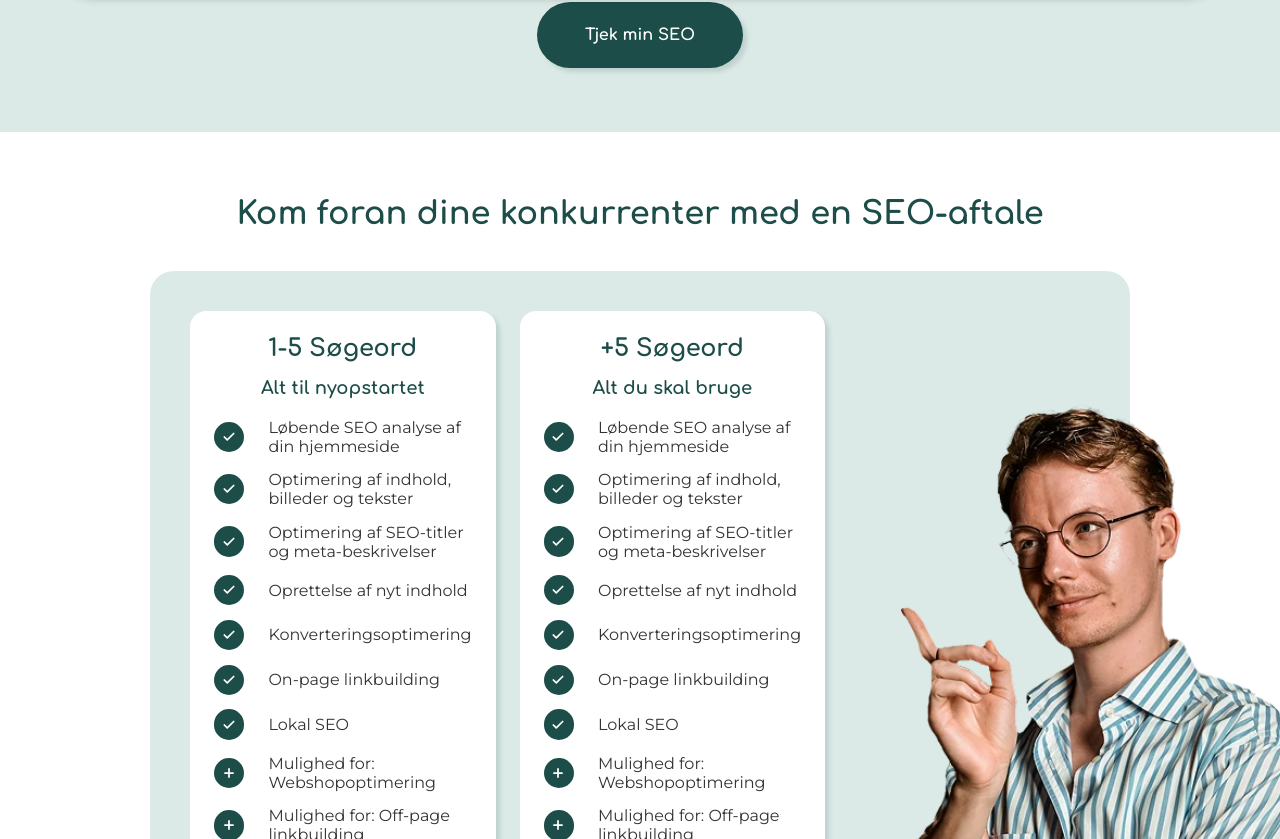
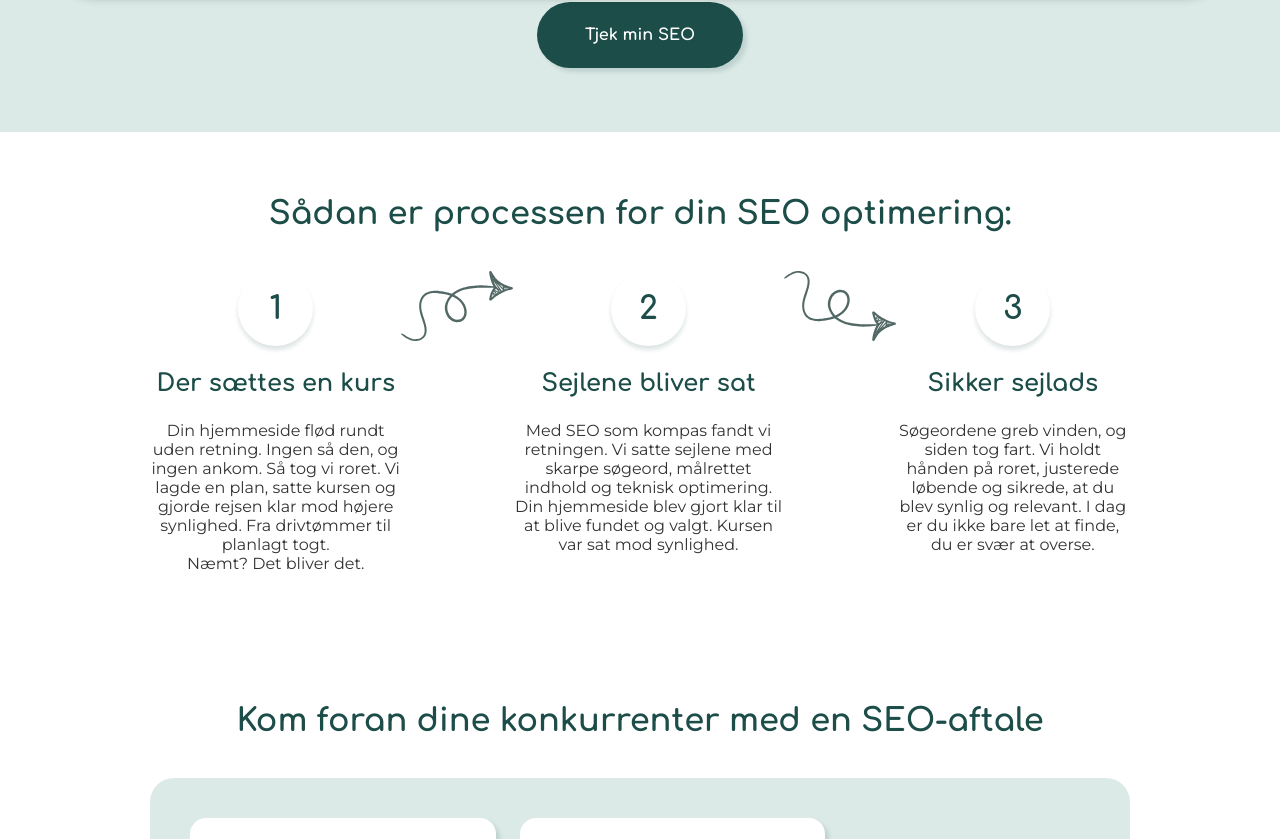
Before and after one commit to SofiePedersen/naemtnu, a Vue app: page / in a window 1280 px wide. Shown: the part 434-1273 px from the top of the page. Built offline with nearby package versions, Linux system fonts and the light colour scheme; no server answers.

Commit message:
Early morning pushing
I need to sleep more. Seo process done

```diff
--- a/src/App.vue
+++ b/src/App.vue
@@ -6,12 +6,14 @@ import Faq from "./components/Faq.vue";
 import Contact from "./components/Contact.vue";
 import Reviews from "./components/Reviews.vue";
 import Packs from "./components/Packs.vue";
+import SeoProcess from "./components/SeoProcess.vue";
 </script>
 
 <template>
   <main>
     <Header />
     <HeroSection />
+    <SeoProcess />
     <Packs />
     <Reviews />
     <Faq />
--- a/src/components/SeoProcess.vue
+++ b/src/components/SeoProcess.vue
@@ -0,0 +1,206 @@
+<script setup>
+
+</script>
+
+<template>
+    <div class="seo-section">
+        <h2 class="seo-section__title">Sådan er processen for din SEO optimering:</h2>
+
+        <div class="seo-section__roadmap">
+            <div class="seo-section__card">
+                <div class="card__circle">
+                    <p class="card__number">1</p>
+                </div>
+
+                <h3 class="card__title">Der sættes en kurs</h3>
+
+                <p class="card__text">
+                    Din hjemmeside flød rundt uden retning.
+                    Ingen så den, og ingen ankom. Så tog vi
+                    roret. Vi lagde en plan, satte kursen og
+                    gjorde rejsen klar mod højere synlighed.
+                    Fra drivtømmer til planlagt togt.
+                    <br>
+                    Næmt? Det bliver det.
+                </p>
+            </div>
+
+            <div class="seo-section__arrow-wrapper">
+                <img src="@/assets/icons/arrow-swirl-1.svg" alt="" class="seo-section__arrow--1" />
+            </div>
+
+            <div class="seo-section__card">
+                <div class="card__circle">
+                    <p class="card__number">2</p>
+                </div>
+
+                <h3 class="card__title">Sejlene bliver sat</h3>
+
+                <p class="card__text">
+                    Med SEO som kompas fandt vi retningen.
+                    Vi satte sejlene med skarpe søgeord, målrettet
+                    indhold og teknisk optimering. Din hjemmeside
+                    blev gjort klar til at blive fundet og
+                    valgt. Kursen var sat mod synlighed.
+                </p>
+            </div>
+
+            <div class="seo-section__arrow-wrapper">
+                <img src="@/assets/icons/arrow-swirl-2.svg" alt="" class="seo-section__arrow--2" />
+            </div>
+
+            <div class="seo-section__card">
+                <div class="card__circle">
+                    <p class="card__number">3</p>
+                </div>
+
+                <h3 class="card__title">Sikker sejlads</h3>
+
+                <p class="card__text">
+                    Søgeordene greb vinden, og siden tog
+                    fart. Vi holdt hånden på roret, justerede
+                    løbende og sikrede, at du blev synlig
+                    og relevant. I dag er du ikke bare let
+                    at finde, du er svær at overse.
+                </p>
+            </div>
+        </div>
+    </div>
+</template>
+
+<style lang="scss" scoped>
+@import "../assets/main.scss";
+
+.seo-section {
+    padding: 4rem 1rem;
+    display: flex;
+    flex-direction: column;
+}
+
+.seo-section__title {
+    color: $color-kelp-green;
+    padding-bottom: 2.5rem;
+}
+
+.card__text {
+    color: $color-charcoal-black;
+}
+
+.seo-section__arrow-wrapper {
+    display: none;
+}
+
+.seo-section__roadmap {
+    display: flex;
+    justify-content: center;
+    flex-direction: column;
+    align-items: center;
+}
+
+.seo-section__card {
+    display: flex;
+    flex-direction: column;
+    justify-content: center;
+    align-items: center;
+    text-align: center;
+    max-width: 23.125rem;
+    padding-bottom: 4rem;
+}
+
+.seo-section__card:last-of-type {
+    padding-bottom: 0rem;
+}
+
+.card__circle {
+    background-color: $color-cloudy-white;
+    width: 4.688rem;
+    height: 4.688rem;
+    display: flex;
+    justify-content: center;
+    align-items: center;
+    border-radius: 50rem;
+    box-shadow: 0px 4px 4px rgba($color-kelp-green, 0.15);
+}
+
+.card__number {
+    font-size: 2rem;
+    font-family: "Comfortaa";
+    font-weight: bold;
+    color: $color-kelp-green;
+}
+
+.card__title {
+    padding: 2rem 0rem;
+    color: $color-kelp-green;
+}
+
+/*──────── Tablet ────────────────────────*/
+
+    @media (min-width: 768px) {
+        .seo-section__title {
+            text-align: center;
+        }
+
+        .seo-section__card {
+            display: flex;
+            flex-direction: column;
+            justify-content: center;
+            align-items: center;
+            text-align: center;
+            max-width: 40rem;
+            padding-bottom: 4rem;
+            margin-top: 2.7rem;
+        }
+
+        .seo-section__card:first-of-type {
+            margin-top: 0rem;
+        }
+
+        .seo-section__arrow-wrapper {
+            display:flex;
+            transform: rotate(90deg);
+        }
+
+        .seo-section__arrow--2,
+        .seo-section__arrow--1 {
+            width: 7.5rem;
+        }
+
+        .card__title {
+            padding: 1.5rem 0rem;
+        }
+    }
+
+/*──────── Desktop ────────────────────────*/
+    @media (min-width: 1200px) {
+        .seo-section {
+            padding: 4rem 9.375rem;
+            padding-bottom: 0rem;
+        }
+
+        .seo-section__roadmap {
+            display: flex;
+            flex-direction: row;
+            justify-content: flex-start;
+            align-items: flex-start;
+        }
+
+        .seo-section__card {
+            justify-content: flex-start;
+            margin-top: 0rem;
+            padding: 0rem;
+            max-width: 30rem;
+            height: 23rem;
+        }
+
+        .seo-section__arrow-wrapper {
+            transform: rotate(0deg);
+        }
+
+        .seo-section__arrow--2,
+        .seo-section__arrow--1 {
+            width: 7rem;
+        }
+    }
+
+</style>
```
